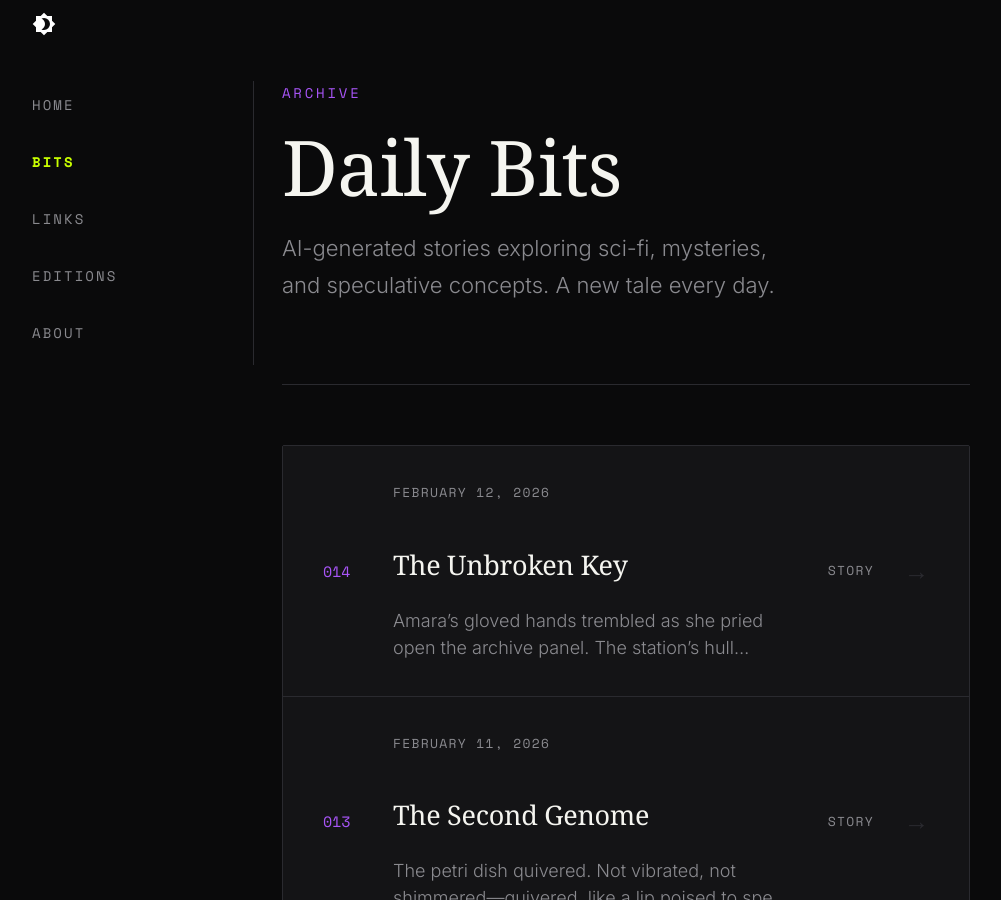
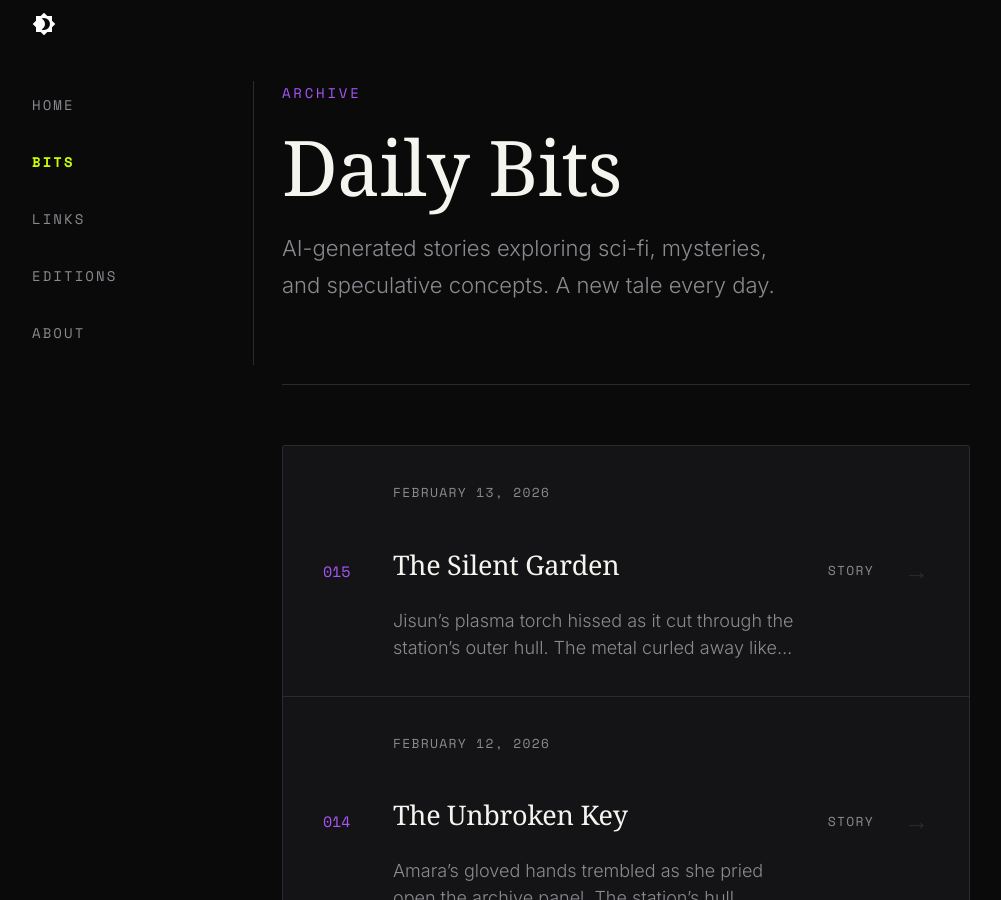
Before and after one commit to obscurebit/b1ts, an MkDocs documentation site: the page built from docs/bits/index.md, in a window 1280 px wide and 900 px high. Shown: the whole window, without its empty margins (14-1015 px from the left). Built offline with MkDocs 1.6.1 and Material for MkDocs 9.7.7, drawn with Linux system fonts in a browser that asks for light colours; some web fonts are replaced; comment, search, counter and statistics services are not loaded.

Commit message:
🤖 Daily content update - 2026-02-13

```diff
--- a/docs/bits/index.md
+++ b/docs/bits/index.md
@@ -10,6 +10,16 @@ description: AI-generated sci-fi stories, mysteries, and speculative tales
 </div>
 
 <div class="archive-list">
+  <a href="posts/2026-02-13-the-silent-garden/" class="archive-item">
+    <div class="archive-item__number">015</div>
+    <div class="archive-item__content">
+      <span class="archive-item__date">February 13, 2026</span>
+      <h3 class="archive-item__title">The Silent Garden</h3>
+      <p class="archive-item__excerpt">Jisun’s plasma torch hissed as it cut through the station’s outer hull. The metal curled away like tinfoil, revealing a chamber thick with silence. He...</p>
+    </div>
+    <span class="archive-item__category">Story</span>
+    <span class="archive-item__arrow">→</span>
+  </a>
   <a href="posts/2026-02-12-the-unbroken-key/" class="archive-item">
     <div class="archive-item__number">014</div>
     <div class="archive-item__content">
--- a/overrides/home.html
+++ b/overrides/home.html
@@ -12,7 +12,7 @@
     <div class="ob-hero__eyebrow">
       <span class="ob-hero__date">{{ now().strftime('%B %d, %Y') if now is defined else 'Daily Updates' }}</span>
       <span class="ob-hero__divider">/</span>
-      <span class="ob-hero__edition">Edition #014</span>
+      <span class="ob-hero__edition">Edition #015</span>
     </div>
 
     <h1 class="ob-hero__title">
@@ -55,14 +55,14 @@
       <div class="ob-today__line"></div>
     </div>
 
-    <a href="{{ 'bits/posts/2026-02-12-the-unbroken-key/' | url }}" class="ob-today__story">
+    <a href="{{ 'bits/posts/2026-02-13-the-silent-garden/' | url }}" class="ob-today__story">
       <div class="ob-today__story-meta">
-        <span class="ob-today__category">Cryptographic Secrets</span>
+        <span class="ob-today__category">Abandoned Stations</span>
         <span class="ob-today__reading-time">4 min read</span>
       </div>
-      <h2 class="ob-today__story-title">The Unbroken Key</h2>
+      <h2 class="ob-today__story-title">The Silent Garden</h2>
       <p class="ob-today__story-excerpt">
-        Amara’s gloved hands trembled as she pried open the archive panel. The station’s hull groaned around her, a sound like ancient metal sighing. Inside, a single data spire pulsed faintly blue, its surfa...
+        Jisun’s plasma torch hissed as it cut through the station’s outer hull. The metal curled away like tinfoil, revealing a chamber thick with silence. Her boots magnetized to the floor with a soft *click...
       </p>
       <div class="ob-today__story-cta">
         <span>Read the full story</span>
@@ -86,34 +86,34 @@
     </div>
 
     <div class="ob-links__grid">
-      <a href="https://www.thecodebreaker.org/zodiac/" target="_blank" rel="noopener" class="ob-link ob-link--featured">
+      <a href="https://www.pmel.noaa.gov/rediscover/old-weather-whaling" target="_blank" rel="noopener" class="ob-link ob-link--featured">
         <span class="ob-link__number">01</span>
         <div class="ob-link__content">
-          <h3 class="ob-link__title">ZODIAC KILLER - The Codebreaker</h3>
-          <p class="ob-link__desc">In the late 1960s and early 1970s, a serial killer, who called himself the ZODIAC, terrorized Northe...</p>
+          <h3 class="ob-link__title">In search of the lost Arctic: citizen-scientists recover 19th century sea-ice records from ship logbooks | Arctic Red...</h3>
+          <p class="ob-link__desc">In search of the lost Arctic: citizen-scientists recover 19th century sea-ice records from ship logb...</p>
         </div>
         <span class="ob-link__arrow">↗</span>
       </a>
 
-      <a href="https://unsolvedproblems.org/index_files/Zodiac.htm" target="_blank" rel="noopener" class="ob-link">
+      <a href="https://outofyourcomfortzone.net/visiting-an-abandoned-us-surveillance-station-from-the-cold-war/" target="_blank" rel="noopener" class="ob-link">
         <span class="ob-link__number">02</span>
         <div class="ob-link__content">
-          <h3 class="ob-link__title">Zodiac</h3>
-          <p class="ob-link__desc">Zodiac UNSOLVED PROBLEMS In Number Theory, Logic, and Cryptography Zodiac 340 Cipher The Zodiac kill...</p>
+          <h3 class="ob-link__title">How to Visit Teufelsberg: An Abandoned Spy Station from the Cold War in Berlin</h3>
+          <p class="ob-link__desc">All you need to know to visit a Surveillance Station from the Cold War, including directions, pictur...</p>
         </div>
         <span class="ob-link__arrow">↗</span>
       </a>
 
-      <a href="https://www.softwareheritage.org/" target="_blank" rel="noopener" class="ob-link">
+      <a href="https://en.wikipedia.org/wiki/Listening_station" target="_blank" rel="noopener" class="ob-link">
         <span class="ob-link__number">03</span>
         <div class="ob-link__content">
-          <h3 class="ob-link__title">Home Page - Software Heritage</h3>
-          <p class="ob-link__desc">Software [is our] Heritage Software is fragile unlike words carved in stone it can be deleted or get...</p>
+          <h3 class="ob-link__title">Listening station - Wikipedia</h3>
+          <p class="ob-link__desc">From Wikipedia, the free encyclopedia Facility to monitor radio and microwave signals to gather info...</p>
         </div>
         <span class="ob-link__arrow">↗</span>
       </a>
 
-      <a href="{{ 'links/posts/2026-02-12-daily-links/' | url }}" class="ob-link ob-link--more">
+      <a href="{{ 'links/posts/2026-02-13-daily-links/' | url }}" class="ob-link ob-link--more">
         <span class="ob-link__more-text">View all links</span>
         <span class="ob-link__more-count">+0 more today</span>
       </a>
```
Also changed, not shown: docs/bits/posts/2026-02-13-the-silent-garden.md (added, +50 -0 lines), docs/editions.md (+10 -0 lines), docs/editions/posts/2026-02-13-edition-015.md (added, +27 -0 lines), docs/links/index.md (+10 -0 lines), docs/links/posts/2026-02-13-daily-links.md (added, +55 -0 lines), docs/substack/2026-02-13-edition-015.md (added, +72 -0 lines).
